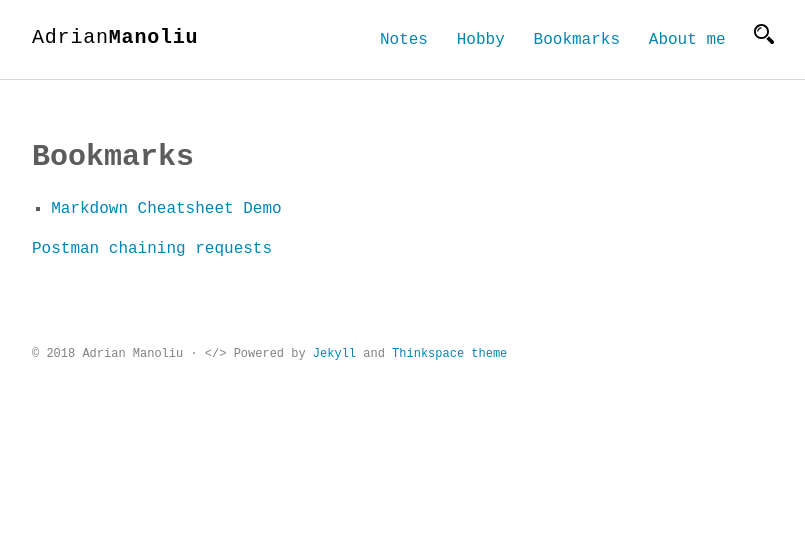
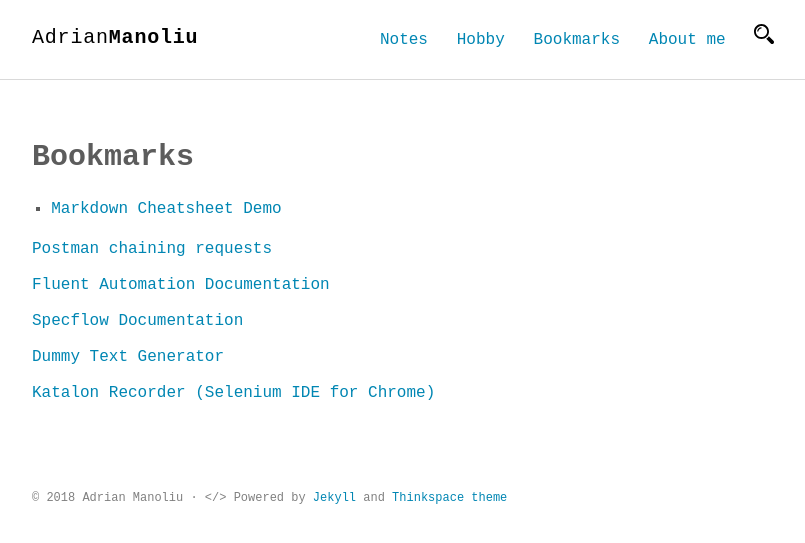
Before and after one commit to AdrianM87/AdrianM87.github.io, a Jekyll site: the page built from bookmarks.md, in a window 1280 px wide. Shown: the top 543 px of the page, without its empty margins (232-1037 px from the left). Built offline with Jekyll 4.4.1, drawn with Linux system fonts in a browser that asks for light colours; some web fonts are replaced.

Commit message:
Update bookmarks.md
Added more bookmark links

```diff
--- a/bookmarks.md
+++ b/bookmarks.md
@@ -10,3 +10,11 @@
 </ul>
 
  [Postman chaining requests](http://blog.getpostman.com/2014/01/27/extracting-data-from-responses-and-chaining-requests/)
+
+ [Fluent Automation Documentation](https://web.archive.org/web/20160813065647/http://fluent.stirno.com:80/docs/#actions-select)
+
+ [Specflow Documentation](https://specflow.org/documentation/)
+
+ [Dummy Text Generator](http://www.blindtextgenerator.com/lorem-ipsum/)
+
+ [Katalon Recorder (Selenium IDE for Chrome)](https://www.katalon.com/resources-center/blog/katalon-automation-recorder/)
```
